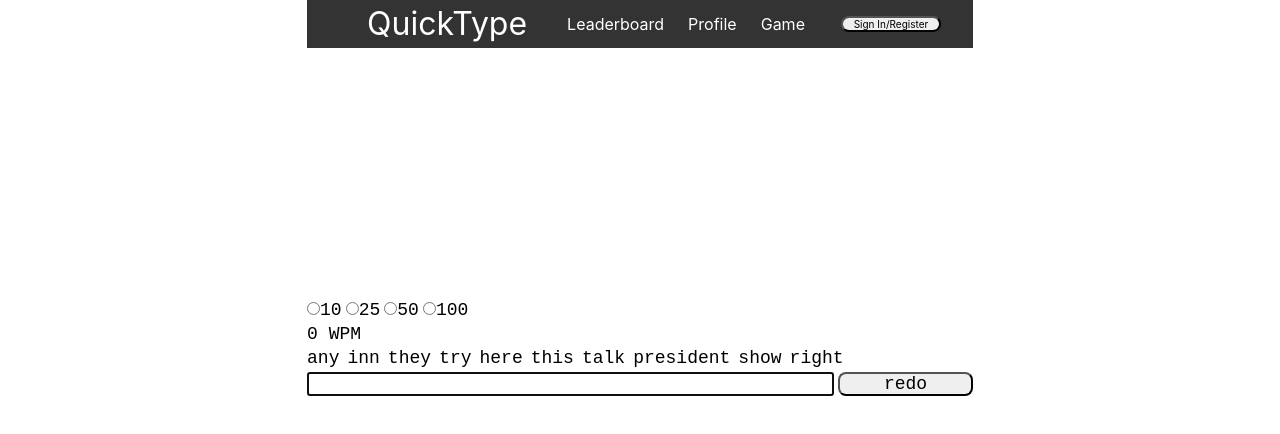
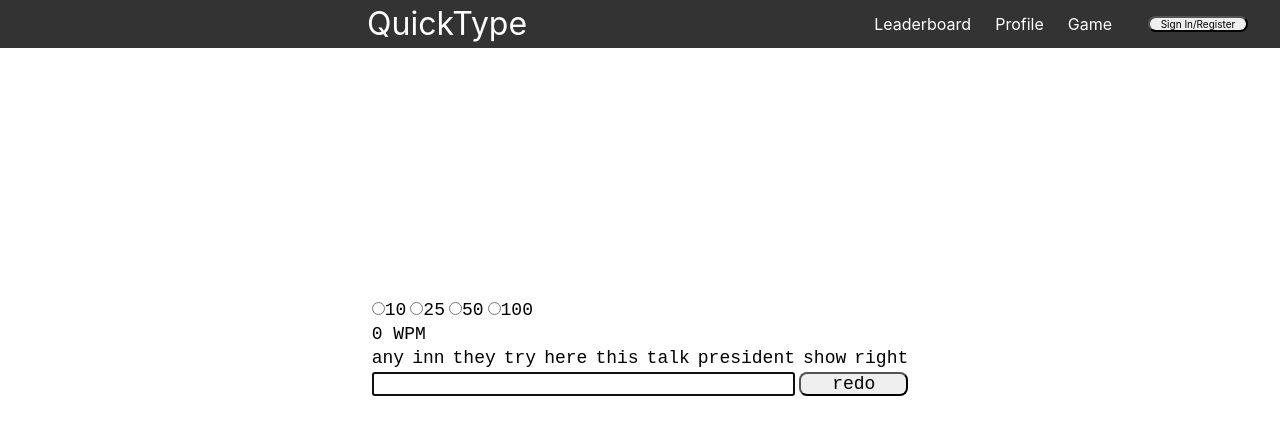
Before and after one commit to andyhyun/quicktype, a React (Create React App) app in the folder frontend/: page /game in a window 1280 px wide. Shown: the top 434 px of the page. Built offline with nearby package versions, Linux system fonts and the light colour scheme.

Commit message:
Quick fix for the Navbar

```diff
--- a/frontend/src/App.css
+++ b/frontend/src/App.css
@@ -40,7 +40,7 @@
 /* Everything below is mine */
 @import url('https://fonts.googleapis.com/css2?family=Roboto+Mono&display=swap');
 
-body {
+.game-body {
   display: flex;
   justify-content: center;
 }
@@ -50,7 +50,7 @@
   justify-content: center;
   flex-direction: column;
   gap: 4px;
-  width: 100%;
+  max-width: 600px;
   height: 75vh;
   font-family: 'Roboto Mono', monospace;
   font-size: large;
--- a/frontend/src/components/Game.js
+++ b/frontend/src/components/Game.js
@@ -87,6 +87,7 @@
   }
 
   return (
+    <div className='game-body'>
       <div className='container' key={gameKey}>
         <div className='radio-buttons'>
           <div>
@@ -118,6 +119,7 @@
           <button type='button' onClick={handleRedo}>redo</button>
         </div>
       </div>
+    </div>
   );
 }
 
```
Lines whose indentation alone changed are shown as unchanged.
